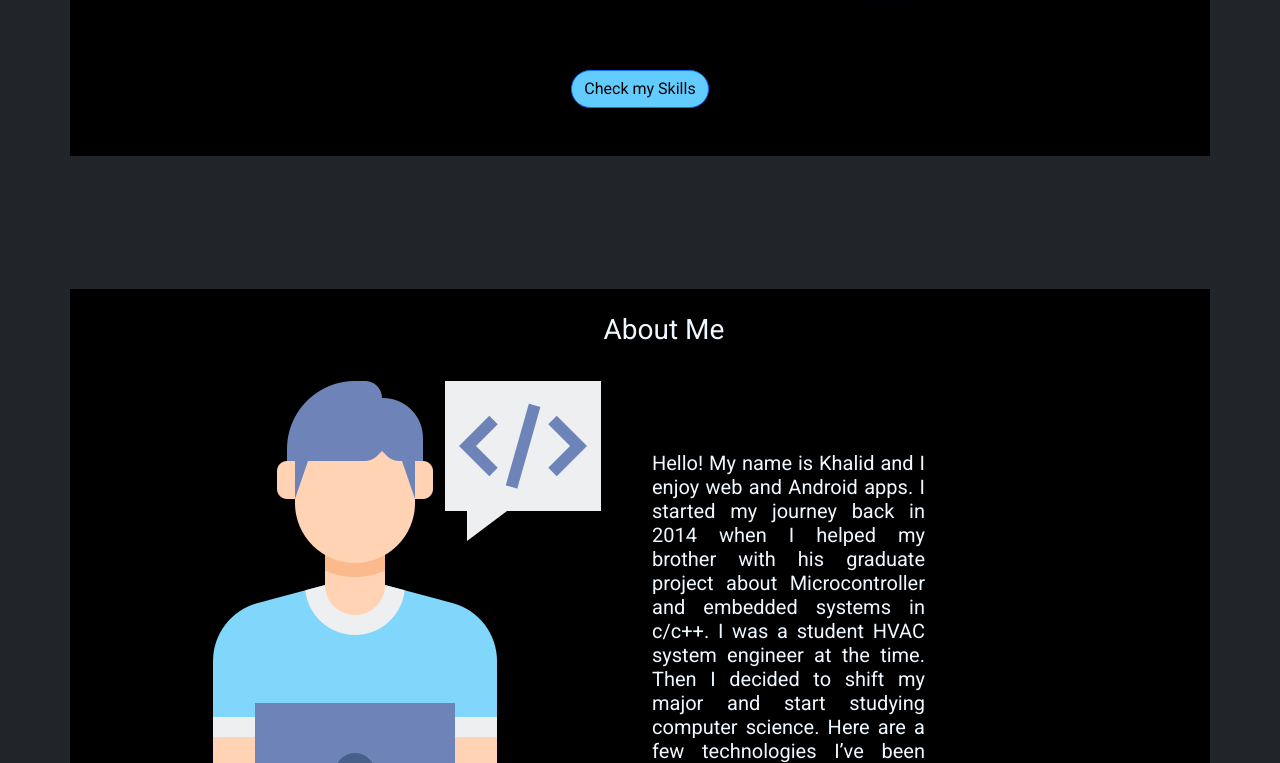
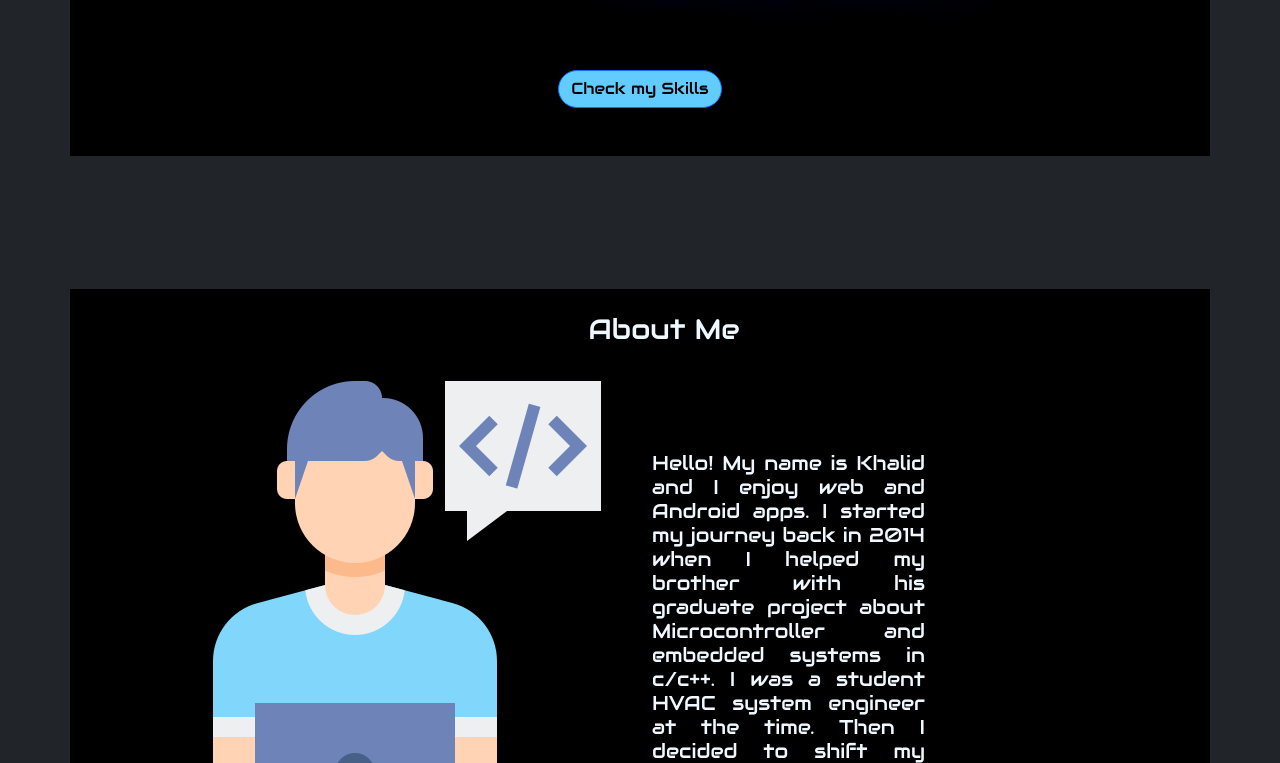
Before and after one commit to khalledalkarmi/Portfolio, a plain HTML site: page index.html in a window 1280 px wide. Shown: the part 332-1095 px from the top of the page. Drawn offline with nearby package versions, Linux system fonts and the light colour scheme.

Commit message:
change font

```diff
--- a/index.html
+++ b/index.html
@@ -10,6 +10,7 @@
         integrity="sha384-gH2yIJqKdNHPEq0n4Mqa/HGKIhSkIHeL5AyhkYV8i59U5AR6csBvApHHNl/vI1Bx" crossorigin="anonymous">
 
         <link href='https://fonts.googleapis.com/css?family=Roboto' rel='stylesheet'>
+        <link rel="stylesheet" href="https://fonts.googleapis.com/css?family=Audiowide">
     <link rel="stylesheet" href="./style/style.css">
     <title>Portfolio</title>
 </head>
@@ -17,8 +18,11 @@
 <!-- TODO: add styles -->
 <!-- TODO: fix my skills -->
 <!-- TODO: add media to handel sm device  -->
+<!-- TODO: move inline CSS to external sheet  -->
+<!-- TODO: add custom padding and margin to bs5  -->
+<!-- TODO: add WhatsApp href  -->
 
-<body class="bg-dark" style="font-family: 'Roboto';">
+<body class="bg-dark" style="font-family: Audiowide, sans-serif;">
     <!-- JavaScript Bundle with Popper -->
     <script src="https://cdn.jsdelivr.net/npm/bootstrap@5.2.0/dist/js/bootstrap.bundle.min.js"
         integrity="sha384-A3rJD856KowSb7dwlZdYEkO39Gagi7vIsF0jrRAoQmDKKtQBHUuLZ9AsSv4jD4Xa"
@@ -52,7 +56,7 @@
     </header>
 
     <main>
-        <div class="container mh-100 bg-black" id="home" style="color: aliceblue;">
+        <div class="container mh-100 bg-black" id="home" style="color: aliceblue; ">
             <div class="row row-cols-auto">
                 <div class="col-lg-12 col-md-12 text-center" style="margin-top:10rem;">
                     <span class="h1">Hi, my name is <span class="neonText"> Khalid Al-Karmi </span></span>
```
